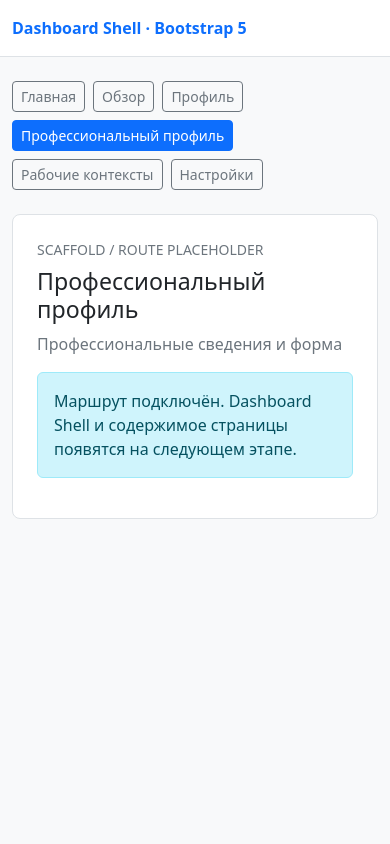
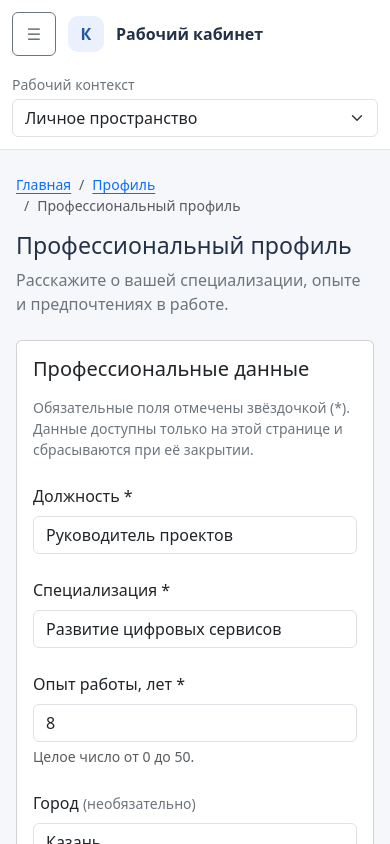
Before and after one commit to Sergey303/bootstrap5-dashboard-shell-demo, a React (Vite) app: page /dashboard/profile/professional in a window 390 px wide. Shown: the top 844 px of the page. Built offline with nearby package versions, Linux system fonts and the light colour scheme.

Commit message:
feat: connect dashboard pages and refine mobile navigation

```diff
--- a/src/App.tsx
+++ b/src/App.tsx
@@ -1,46 +1,46 @@
-import { Link, Navigate, Route, Routes, useLocation } from "react-router-dom";
-import { ScaffoldPage } from "./pages/ScaffoldPage";
+import { Navigate, Route, Routes } from "react-router-dom";
+import { WorkContextProvider } from "./context/WorkContextProvider";
+import { WorkContextSelector } from "./context/WorkContextSelector";
+import { DashboardBreadcrumbs } from "./navigation/DashboardBreadcrumbs";
+import { DashboardNavigation } from "./navigation/DashboardNavigation";
+import { DashboardHomePage } from "./pages/DashboardHomePage";
+import { OverviewPage } from "./pages/OverviewPage";
+import { ProfilePage } from "./pages/ProfilePage";
+import { ProfessionalProfilePage } from "./pages/ProfessionalProfilePage";
+import { SettingsPage } from "./pages/SettingsPage";
+import { WorkContextsPage } from "./pages/WorkContextsPage";
 import { dashboardRoutes } from "./routes";
+import { DashboardShell } from "./shell/DashboardShell";
+
+const pagesByPath = {
+  "/dashboard": <DashboardHomePage />,
+  "/dashboard/overview": <OverviewPage />,
+  "/dashboard/profile": <ProfilePage />,
+  "/dashboard/profile/professional": <ProfessionalProfilePage />,
+  "/dashboard/work-contexts": <WorkContextsPage />,
+  "/dashboard/settings": <SettingsPage />,
+};
 
 export function App() {
-  const { pathname } = useLocation();
-
   return (
-    <div className="min-vh-100 bg-body-tertiary">
-      <header className="bg-white border-bottom">
-        <div className="container py-3">
-          <Link className="fw-semibold text-decoration-none" to="/dashboard">
-            Dashboard Shell · Bootstrap 5
-          </Link>
-        </div>
-      </header>
-      <div className="container py-4">
-        <nav className="d-flex flex-wrap gap-2 mb-4" aria-label="Маршруты демо">
+    <WorkContextProvider>
+      <DashboardShell
+        navigation={<DashboardNavigation />}
+        breadcrumbs={<DashboardBreadcrumbs />}
+        workContext={<WorkContextSelector />}
+      >
+        <Routes>
+          <Route path="/" element={<Navigate to="/dashboard" replace />} />
           {dashboardRoutes.map((route) => (
-            <Link
+            <Route
               key={route.path}
-              className={
-                pathname === route.path
-                  ? "btn btn-primary btn-sm"
-                  : "btn btn-outline-secondary btn-sm"
-              }
-              to={route.path}
-              aria-current={pathname === route.path ? "page" : undefined}
-            >
-              {route.label}
-            </Link>
+              path={route.path}
+              element={pagesByPath[route.path as keyof typeof pagesByPath]}
+            />
           ))}
-        </nav>
-        <main className="bg-white border rounded-3 p-4">
-          <Routes>
-            <Route path="/" element={<Navigate to="/dashboard" replace />} />
-            {dashboardRoutes.map((route) => (
-              <Route key={route.path} path={route.path} element={<ScaffoldPage route={route} />} />
-            ))}
-            <Route path="*" element={<Navigate to="/dashboard" replace />} />
-          </Routes>
-        </main>
-      </div>
-    </div>
+          <Route path="*" element={<Navigate to="/dashboard" replace />} />
+        </Routes>
+      </DashboardShell>
+    </WorkContextProvider>
   );
 }
--- a/src/pages/ProfessionalProfilePage.tsx
+++ b/src/pages/ProfessionalProfilePage.tsx
@@ -4,7 +4,6 @@ export function ProfessionalProfilePage() {
   return (
     <section aria-labelledby="professional-profile-title">
       <div className="mb-4">
-        <p className="text-secondary small mb-2">Личный кабинет / Профиль</p>
         <h1 id="professional-profile-title" className="h3 mb-2">
           Профессиональный профиль
         </h1>
--- a/src/pages/ScaffoldPage.tsx
+++ /dev/null
@@ -1,16 +0,0 @@
-import type { DashboardRoute } from "../routes";
-
-export function ScaffoldPage({ route }: { route: DashboardRoute }) {
-  return (
-    <section aria-labelledby="page-title">
-      <p className="text-uppercase text-secondary small mb-2">Scaffold / route placeholder</p>
-      <h1 id="page-title" className="h3">
-        {route.label}
-      </h1>
-      <p className="text-secondary">{route.description}</p>
-      <div className="alert alert-info" role="status">
-        Маршрут подключён. Dashboard Shell и содержимое страницы появятся на следующем этапе.
-      </div>
-    </section>
-  );
-}
--- a/src/shell/DashboardShell.css
+++ b/src/shell/DashboardShell.css
@@ -70,15 +70,6 @@
 .dashboard-shell-navigation {
   width: 100%;
   min-width: 0;
-}
-
-.dashboard-shell-section-label {
-  margin-bottom: 1rem;
-  color: #64748b;
-  font-size: 0.75rem;
-  font-weight: 600;
-  letter-spacing: 0.04em;
-  text-transform: uppercase;
 }
 
 .dashboard-shell-main {
--- a/src/shell/DashboardShell.tsx
+++ b/src/shell/DashboardShell.tsx
@@ -1,4 +1,4 @@
-import { useEffect, useId, useRef, type ReactNode } from "react";
+import { useEffect, useId, useRef, useState, type ReactNode } from "react";
 import { Link, useLocation } from "react-router-dom";
 import Offcanvas from "bootstrap/js/dist/offcanvas";
 import "./DashboardShell.css";
@@ -19,6 +19,7 @@ export function DashboardShell({
   pageTitle,
 }: DashboardShellProps) {
   const navigationRef = useRef<HTMLDivElement>(null);
+  const [mobileMenuOpen, setMobileMenuOpen] = useState(false);
   const id = `dashboard-navigation-${useId().replace(/[^a-zA-Z0-9_-]/g, "")}`;
   const location = useLocation();
 
@@ -26,8 +27,14 @@ export function DashboardShell({
     const element = navigationRef.current;
     if (!element) return;
     const instance = Offcanvas.getOrCreateInstance(element);
+    const onShown = () => setMobileMenuOpen(true);
+    const onHidden = () => setMobileMenuOpen(false);
+    element.addEventListener("shown.bs.offcanvas", onShown);
+    element.addEventListener("hidden.bs.offcanvas", onHidden);
 
     return () => {
+      element.removeEventListener("shown.bs.offcanvas", onShown);
+      element.removeEventListener("hidden.bs.offcanvas", onHidden);
       // Bootstrap must finish its transition before its instance is disposed.
       if (element.classList.contains("showing")) {
         element.addEventListener("hidden.bs.offcanvas", () => instance.dispose(), {
@@ -72,7 +79,8 @@ export function DashboardShell({
             data-bs-toggle="offcanvas"
             data-bs-target={`#${id}`}
             aria-controls={id}
-            aria-label="Открыть меню навигации"
+            aria-expanded={mobileMenuOpen}
+            aria-label={mobileMenuOpen ? "Закрыть меню навигации" : "Открыть меню навигации"}
             data-testid="mobile-toggle"
           >
             <span aria-hidden="true">☰</span>
@@ -109,17 +117,12 @@ export function DashboardShell({
           </div>
           <div className="offcanvas-body dashboard-shell-sidebar-body">
             <div className="dashboard-shell-navigation" data-testid="desktop-navigation">
-              <p className="dashboard-shell-section-label d-none d-lg-block">
-                Рабочее пространство
-              </p>
               {navigation}
             </div>
           </div>
         </div>
         <main id={`${id}-main`} className="dashboard-shell-main" tabIndex={-1}>
-          <div className="dashboard-shell-breadcrumbs" data-testid="dashboard-breadcrumbs">
-            {breadcrumbs}
-          </div>
+          <div className="dashboard-shell-breadcrumbs">{breadcrumbs}</div>
           {pageTitle && <h1 className="dashboard-shell-title">{pageTitle}</h1>}
           <div className="dashboard-shell-content">{children}</div>
         </main>
```
